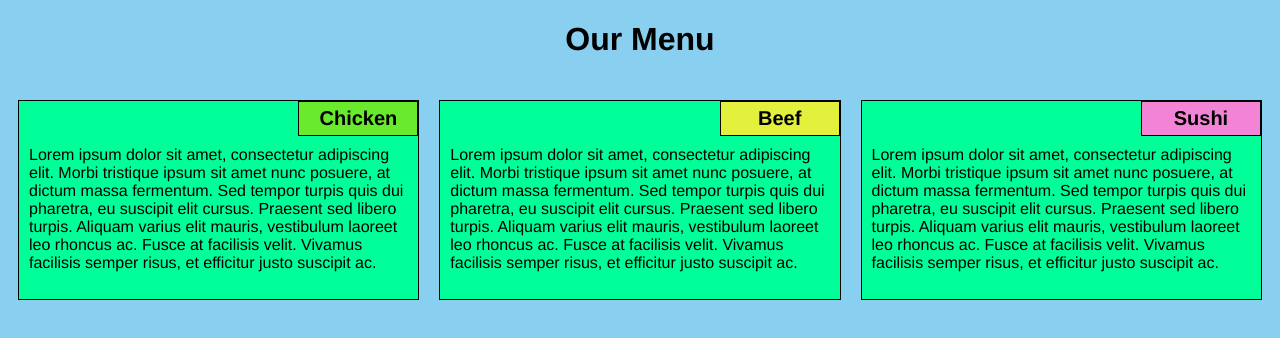
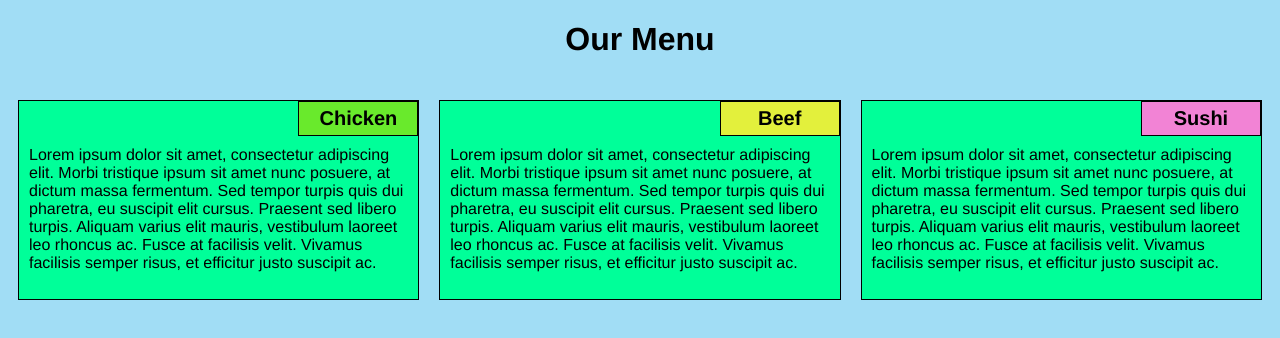
Before and after one commit to ajay-aswin777/coursera-assignments, a plain HTML site: page week2/index.html in a window 1280 px wide. Drawn offline with Linux system fonts and the light colour scheme.

Commit message:
Update styles.css

```diff
--- a/week2/css/styles.css
+++ b/week2/css/styles.css
@@ -12,7 +12,7 @@ h1 {
 
 body {
 
-background-color: #89CFF0;
+background-color: #A1DDF5;
 
 }
 
```
